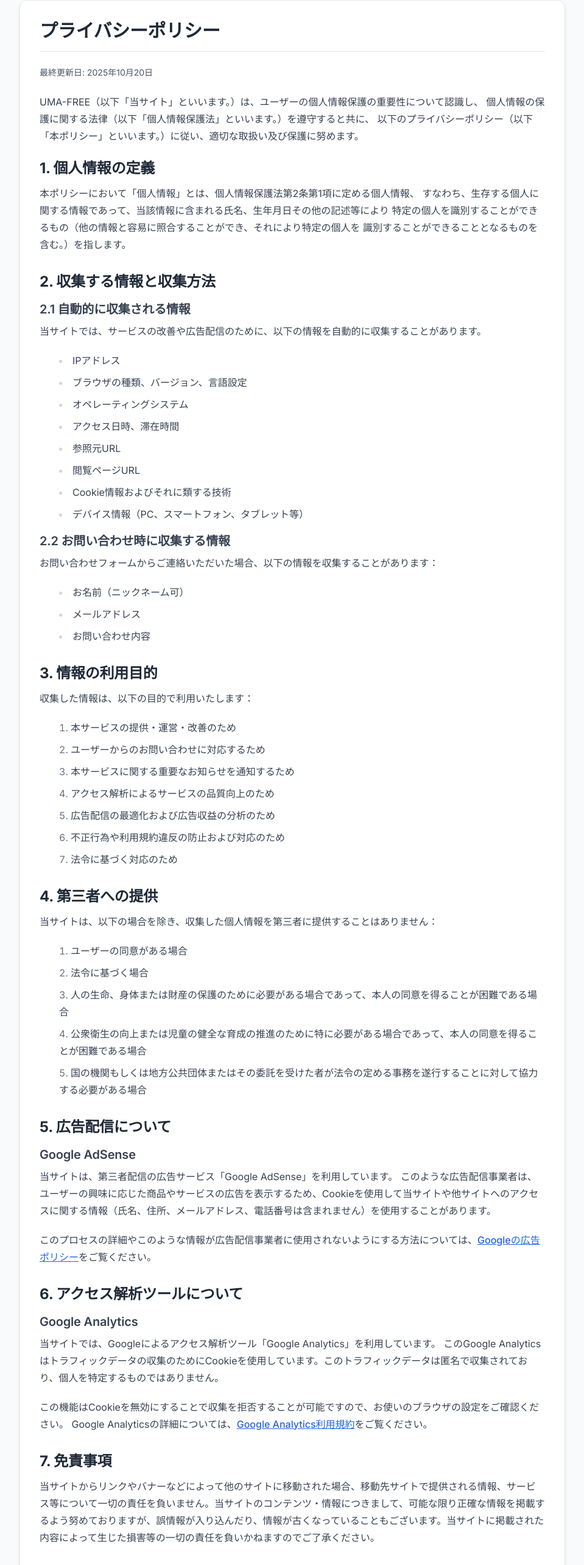
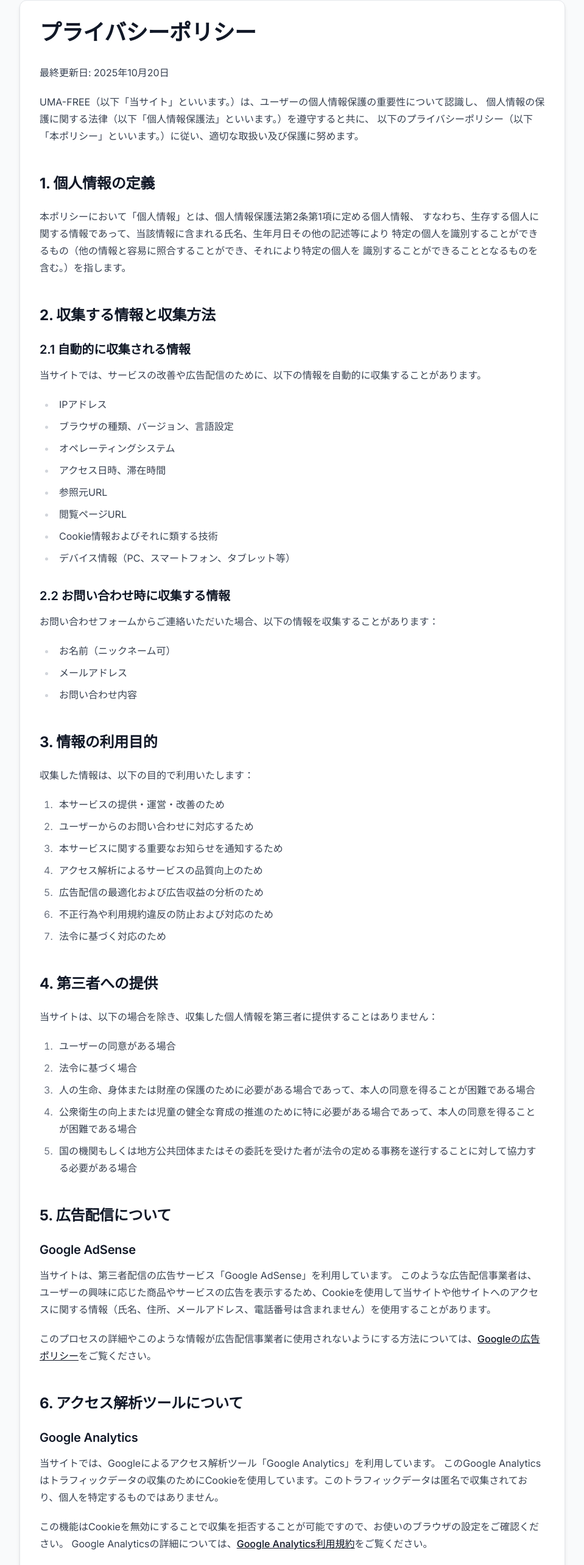
Before and after one commit to umazkym/keiba_site_v1, a Next.js app in the folder frontend/: page /privacy in a window 1280 px wide. Shown: the part 114-2680 px from the top of the page at 61% size, without its empty margins (160-1119 px from the left). Built offline with nearby package versions, Linux system fonts and the light colour scheme; no server answers.

Commit message:
no message

```diff
--- a/frontend/app/about/page.tsx
+++ b/frontend/app/about/page.tsx
@@ -25,65 +25,57 @@ export default function AboutPage() {
         <div className="container mx-auto my-10 px-4">
             <div className="max-w-4xl mx-auto bg-white p-6 md:p-8 rounded-lg shadow-md border">
                 <div className="prose prose-gray max-w-none">
-                    <div className="mb-10">
-                        <h1 className="text-3xl font-bold text-gray-800 mb-4 border-b pb-4">このサイトについて</h1>
-                        <p className="text-gray-700">
+                    <h1>このサイトについて</h1>
+                    <p>
                         UMA-FREEは、個人開発者が運営する、独自のAIアルゴリズムを用いた競馬予想サイトです。中央競馬（JRA）および地方競馬（NAR）の全レースを対象に、全てのAI予測データを完全無料で公開しています。会員登録やメールアドレスの登録は一切不要です。
                     </p>
-                        <p className="text-gray-700 mt-4">
+                    <p>
                         本サイトが、皆様の競馬予想に新しい視点やデータに基づいた楽しみ方をもたらすきっかけの一つになれば幸いです。
                     </p>
-                    </div>
 
-                    <section className="mb-10">
-                        <h2 className="text-2xl font-bold text-gray-800 mb-6 border-b pb-3">運営者情報</h2>
-                            <dl className="grid grid-cols-1 sm:grid-cols-4 gap-x-4 gap-y-2">
-                                <dt className="font-semibold text-gray-700">サイト名</dt>
-                                <dd className="sm:col-span-3">UMA-FREE</dd>
-                                <dt className="font-semibold text-gray-700">運営者</dt>
-                                <dd className="sm:col-span-3">おとうふや</dd>
-                                <dt className="font-semibold text-gray-700">サービス開始日</dt>
-                                <dd className="sm:col-span-3">2025年9月11日</dd>
-                                <dt className="font-semibold text-gray-700">お問い合わせ</dt>
-                                <dd className="sm:col-span-3">
-                                    <a href="/contact" className="text-blue-600 hover:underline">お問い合わせフォーム</a>をご利用ください。
-                                </dd>
+                    <section>
+                        <h2>運営者情報</h2>
+                        <dl>
+                            <dt>サイト名</dt>
+                            <dd>UMA-FREE</dd>
+                            <dt>運営者</dt>
+                            <dd>おとうふや</dd>
+                            <dt>サービス開始日</dt>
+                            <dd>2025年9月11日</dd>
+                            <dt>お問い合わせ</dt>
+                            <dd><a href="/contact">お問い合わせフォーム</a>をご利用ください。</dd>
                         </dl>
                     </section>
 
-                    <section className="mb-10">
-                        <h2 className="text-2xl font-bold text-gray-800 mb-6 border-b pb-3">公開データについて</h2>
-                        <div className="space-y-5 text-gray-700">
+                    <section>
+                        <h2>公開データについて</h2>
                         <div>
-                                <h3 className="font-semibold">全出走馬のAI偏差値</h3>
+                            <h3>全出走馬のAI偏差値</h3>
                             <p>AIによる能力評価を偏差値として数値化したものです。過去のレースタイムや着順、コース適性などを総合的に判断しています。</p>
                         </div>
                         <div>
-                                <h3 className="font-semibold">AIスタート位置取り予測</h3>
+                            <h3>AIスタート位置取り予測</h3>
                             <p>各馬の脚質や過去のレース展開データから、スタート直後の位置取りを予測します。逃げ・先行馬を探す際に役立ちます。</p>
                         </div>
                         <div>
-                                <h3 className="font-semibold">過去対決データ</h3>
+                            <h3>過去対決データ</h3>
                             <p>出走馬同士が過去に同じレースで直接対決した際の成績を一覧で確認できます。馬同士の力関係を比較するのに便利です。</p>
                         </div>
                         <div>
-                                <h3 className="font-semibold">枠順傾向スコア</h3>
+                            <h3>枠順傾向スコア</h3>
                             <p>過去の膨大なレース結果から、コースや距離に応じた枠順の有利・不利をスコア化した独自のデータです。</p>
-                            </div>
                         </div>
                     </section>
 
-                    <section className="mb-10">
-                        <h2 className="text-2xl font-bold text-gray-800 mb-6 border-b pb-3">技術情報</h2>
-                        <div className="space-y-5 text-gray-700">
+                    <section>
+                        <h2>技術情報</h2>
                         <p>本サービスは、以下の技術を活用して構築・運営されています：</p>
-                            <ul className="list-disc list-inside space-y-2">
+                        <ul>
                             <li><strong>AI/機械学習：</strong>Python, scikit-learn, pandas</li>
                             <li><strong>フロントエンド：</strong>Next.js, React, TypeScript, Tailwind CSS</li>
                             <li><strong>バックエンド：</strong>FastAPI, PostgreSQL</li>
                             <li><strong>インフラ：</strong>Vercel, Render</li>
                         </ul>
-                        </div>
                     </section>
                 </div>
             </div>
--- a/frontend/app/privacy/page.tsx
+++ b/frontend/app/privacy/page.tsx
@@ -13,22 +13,19 @@ export default function PrivacyPolicyPage() {
     return (
         <div className="container py-8">
             <div className="max-w-4xl mx-auto bg-white p-6 md:p-8 rounded-lg shadow-md border">
-                <h1 className="text-3xl font-bold text-gray-800 mb-6 border-b pb-4">
-                    プライバシーポリシー
-                </h1>
+                <div className="prose prose-gray max-w-none">
+                    <h1>プライバシーポリシー</h1>
+                    <p>最終更新日: 2025年10月20日</p>
 
-                <div className="prose prose-gray max-w-none">
-                    <p className="text-sm text-gray-600 mb-6">最終更新日: 2025年10月20日</p>
-
-                    <p className="mb-6">
+                    <p>
                         UMA-FREE（以下「当サイト」といいます。）は、ユーザーの個人情報保護の重要性について認識し、
                         個人情報の保護に関する法律（以下「個人情報保護法」といいます。）を遵守すると共に、
                         以下のプライバシーポリシー（以下「本ポリシー」といいます。）に従い、適切な取扱い及び保護に努めます。
                     </p>
 
-                    <section className="mb-8">
-                        <h2 className="text-2xl font-bold text-gray-800 mt-6 mb-3">1. 個人情報の定義</h2>
-                        <p className="text-gray-700">
+                    <section>
+                        <h2>1. 個人情報の定義</h2>
+                        <p>
                             本ポリシーにおいて「個人情報」とは、個人情報保護法第2条第1項に定める個人情報、
                             すなわち、生存する個人に関する情報であって、当該情報に含まれる氏名、生年月日その他の記述等により
                             特定の個人を識別することができるもの（他の情報と容易に照合することができ、それにより特定の個人を
@@ -36,11 +33,11 @@ export default function PrivacyPolicyPage() {
                         </p>
                     </section>
 
-                    <section className="mb-8">
-                        <h2 className="text-2xl font-bold text-gray-800 mt-6 mb-3">2. 収集する情報と収集方法</h2>
-                        <h3 className="text-xl font-semibold text-gray-700 mt-4 mb-2">2.1 自動的に収集される情報</h3>
-                        <p className="text-gray-700">当サイトでは、サービスの改善や広告配信のために、以下の情報を自動的に収集することがあります。</p>
-                        <ul className="list-disc list-inside space-y-2 text-gray-700 mb-4">
+                    <section>
+                        <h2>2. 収集する情報と収集方法</h2>
+                        <h3>2.1 自動的に収集される情報</h3>
+                        <p>当サイトでは、サービスの改善や広告配信のために、以下の情報を自動的に収集することがあります。</p>
+                        <ul>
                             <li>IPアドレス</li>
                             <li>ブラウザの種類、バージョン、言語設定</li>
                             <li>オペレーティングシステム</li>
@@ -51,21 +48,21 @@ export default function PrivacyPolicyPage() {
                             <li>デバイス情報（PC、スマートフォン、タブレット等）</li>
                         </ul>
 
-                        <h3 className="text-xl font-semibold text-gray-700 mt-4 mb-2">2.2 お問い合わせ時に収集する情報</h3>
-                        <p className="text-gray-700">
+                        <h3>2.2 お問い合わせ時に収集する情報</h3>
+                        <p>
                             お問い合わせフォームからご連絡いただいた場合、以下の情報を収集することがあります：
                         </p>
-                        <ul className="list-disc list-inside space-y-2 text-gray-700 mb-4">
+                        <ul>
                             <li>お名前（ニックネーム可）</li>
                             <li>メールアドレス</li>
                             <li>お問い合わせ内容</li>
                         </ul>
                     </section>
 
-                    <section className="mb-8">
-                        <h2 className="text-2xl font-bold text-gray-800 mt-6 mb-3">3. 情報の利用目的</h2>
-                        <p className="mb-2">収集した情報は、以下の目的で利用いたします：</p>
-                        <ol className="list-decimal list-inside space-y-2 text-gray-700">
+                    <section>
+                        <h2>3. 情報の利用目的</h2>
+                        <p>収集した情報は、以下の目的で利用いたします：</p>
+                        <ol>
                             <li>本サービスの提供・運営・改善のため</li>
                             <li>ユーザーからのお問い合わせに対応するため</li>
                             <li>本サービスに関する重要なお知らせを通知するため</li>
@@ -76,12 +73,12 @@ export default function PrivacyPolicyPage() {
                         </ol>
                     </section>
 
-                    <section className="mb-8">
-                        <h2 className="text-2xl font-bold text-gray-800 mt-6 mb-3">4. 第三者への提供</h2>
-                        <p className="text-gray-700 mb-4">
+                    <section>
+                        <h2>4. 第三者への提供</h2>
+                        <p>
                             当サイトは、以下の場合を除き、収集した個人情報を第三者に提供することはありません：
                         </p>
-                        <ol className="list-decimal list-inside space-y-2 text-gray-700">
+                        <ol>
                             <li>ユーザーの同意がある場合</li>
                             <li>法令に基づく場合</li>
                             <li>人の生命、身体または財産の保護のために必要がある場合であって、本人の同意を得ることが困難である場合</li>
@@ -90,58 +87,58 @@ export default function PrivacyPolicyPage() {
                         </ol>
                     </section>
 
-                    <section className="mb-8">
-                        <h2 className="text-2xl font-bold text-gray-800 mt-6 mb-3">5. 広告配信について</h2>
-                        <h3 className="text-xl font-semibold text-gray-700 mt-4 mb-2">Google AdSense</h3>
-                        <p className="text-gray-700 mb-4">
+                    <section>
+                        <h2>5. 広告配信について</h2>
+                        <h3>Google AdSense</h3>
+                        <p>
                             当サイトは、第三者配信の広告サービス「Google AdSense」を利用しています。
                             このような広告配信事業者は、ユーザーの興味に応じた商品やサービスの広告を表示するため、Cookieを使用して当サイトや他サイトへのアクセスに関する情報（氏名、住所、メールアドレス、電話番号は含まれません）を使用することがあります。
                         </p>
-                        <p className="text-gray-700">
+                        <p>
                             このプロセスの詳細やこのような情報が広告配信事業者に使用されないようにする方法については、
-                            <a href="https://policies.google.com/technologies/ads" target="_blank" rel="noopener noreferrer" className="text-blue-600 hover:underline">Googleの広告ポリシー</a>をご覧ください。
+                            <a href="https://policies.google.com/technologies/ads" target="_blank" rel="noopener noreferrer">Googleの広告ポリシー</a>をご覧ください。
                         </p>
                     </section>
 
-                    <section className="mb-8">
-                        <h2 className="text-2xl font-bold text-gray-800 mt-6 mb-3">6. アクセス解析ツールについて</h2>
-                        <h3 className="text-xl font-semibold text-gray-700 mt-4 mb-2">Google Analytics</h3>
-                        <p className="text-gray-700 mb-4">
+                    <section>
+                        <h2>6. アクセス解析ツールについて</h2>
+                        <h3>Google Analytics</h3>
+                        <p>
                             当サイトでは、Googleによるアクセス解析ツール「Google Analytics」を利用しています。
                             このGoogle Analyticsはトラフィックデータの収集のためにCookieを使用しています。このトラフィックデータは匿名で収集されており、個人を特定するものではありません。
                         </p>
-                        <p className="text-gray-700">
+                        <p>
                             この機能はCookieを無効にすることで収集を拒否することが可能ですので、お使いのブラウザの設定をご確認ください。
-                            Google Analyticsの詳細については、<a href="https://marketingplatform.google.com/about/analytics/terms/jp/" target="_blank" rel="noopener noreferrer" className="text-blue-600 hover:underline">Google Analytics利用規約</a>をご覧ください。
+                            Google Analyticsの詳細については、<a href="https://marketingplatform.google.com/about/analytics/terms/jp/" target="_blank" rel="noopener noreferrer">Google Analytics利用規約</a>をご覧ください。
                         </p>
                     </section>
 
-                    <section className="mb-8">
-                        <h2 className="text-2xl font-bold text-gray-800 mt-6 mb-3">7. 免責事項</h2>
-                        <p className="text-gray-700">
+                    <section>
+                        <h2>7. 免責事項</h2>
+                        <p>
                             当サイトからリンクやバナーなどによって他のサイトに移動された場合、移動先サイトで提供される情報、サービス等について一切の責任を負いません。当サイトのコンテンツ・情報につきまして、可能な限り正確な情報を掲載するよう努めておりますが、誤情報が入り込んだり、情報が古くなっていることもございます。当サイトに掲載された内容によって生じた損害等の一切の責任を負いかねますのでご了承ください。
                         </p>
                     </section>
 
-                    <section className="mb-8">
-                        <h2 className="text-2xl font-bold text-gray-800 mt-6 mb-3">8. プライバシーポリシーの変更</h2>
-                        <p className="text-gray-700">
+                    <section>
+                        <h2>8. プライバシーポリシーの変更</h2>
+                        <p>
                             当サイトは、法令の制定、改正等により、本ポリシーを適宜見直し、予告なく変更する場合があります。
                             本ポリシーの変更は、変更後の本ポリシーが当サイトに掲載された時点で有効になります。
                         </p>
                     </section>
 
-                    <section className="mb-8">
-                        <h2 className="text-2xl font-bold text-gray-800 mt-6 mb-3">9. お問い合わせ窓口</h2>
+                    <section>
+                        <h2>9. お問い合わせ窓口</h2>
                         <div>
-                            <p className="text-gray-700 mb-2">
+                            <p>
                                 本ポリシーに関するお問い合わせは、下記の窓口までお願いいたします。
                             </p>
-                            <p className="text-gray-700">
+                            <p>
                                 <strong>運営者：</strong>おとうふや<br/>
                                 <strong>サイト名：</strong>UMA-FREE<br/>
                                 <strong>お問い合わせフォーム：</strong>
-                                <a href="/contact" className="text-blue-600 hover:underline">こちら</a>
+                                <a href="/contact">こちら</a>
                             </p>
                         </div>
                     </section>
```
Lines whose indentation alone changed are shown as unchanged.
